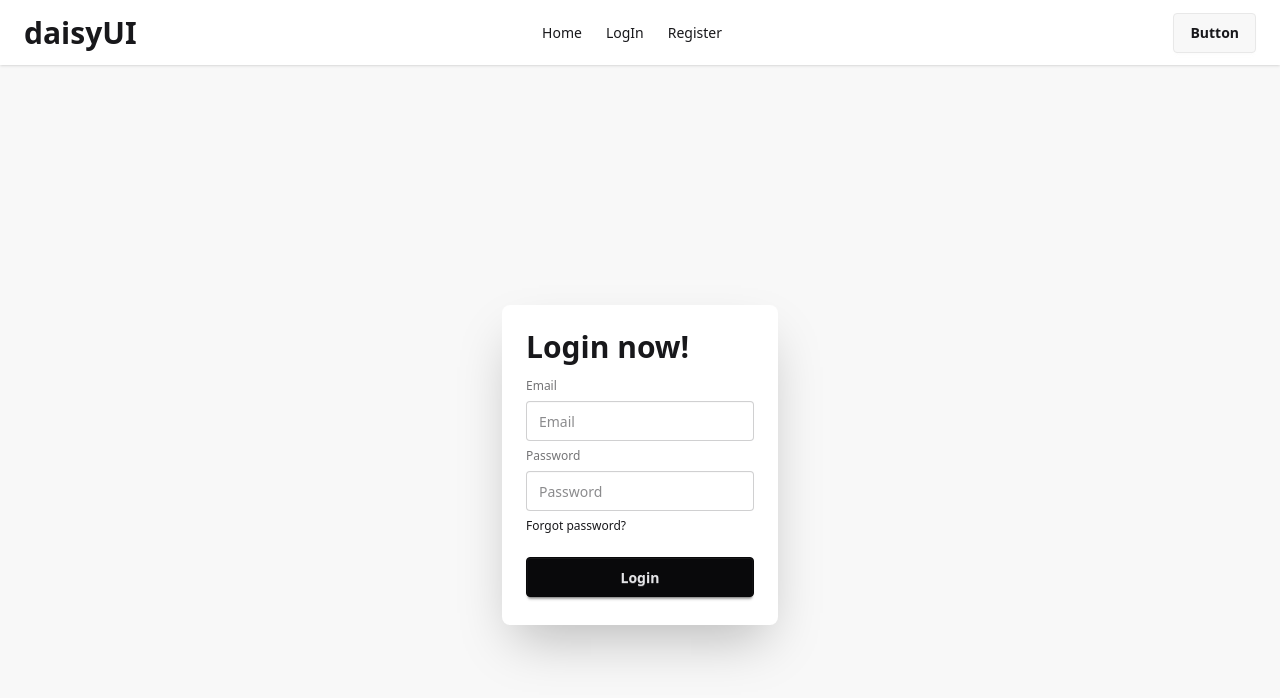
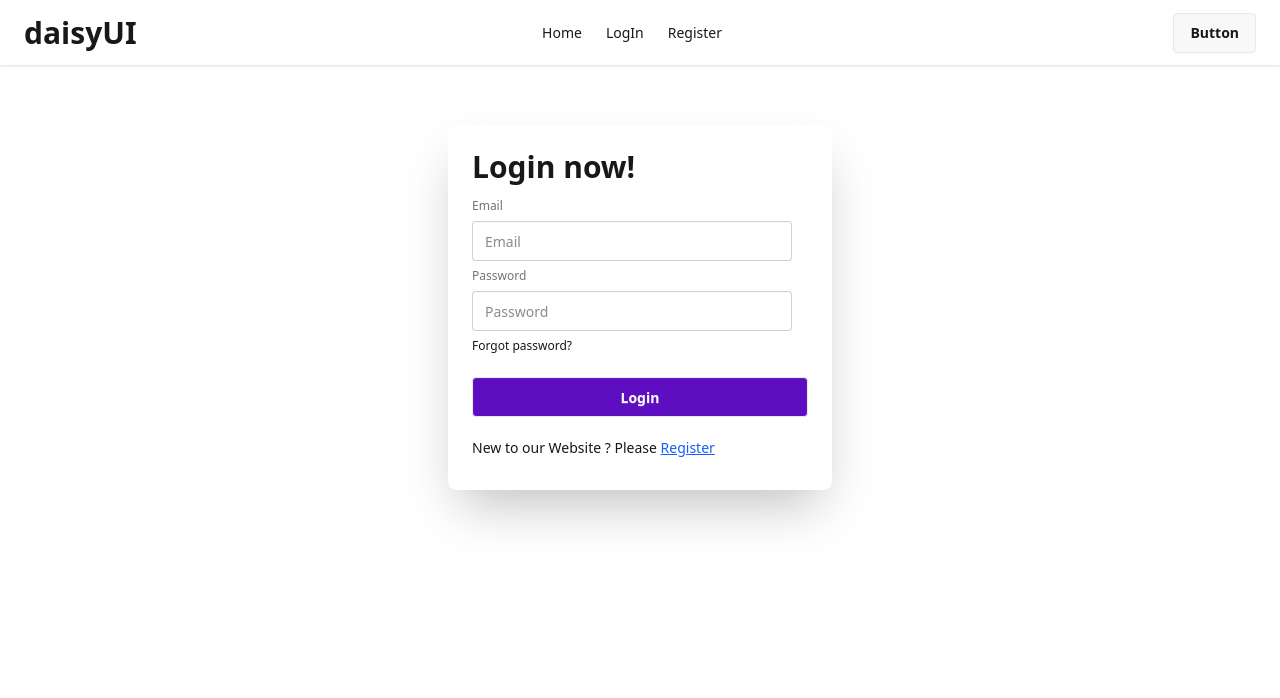
Before and after one commit to rimpakasundi07/Email-Password-Auth, a React (Vite) app: page /login in a window 1280 px wide. Shown: the top 698 px of the page. Built offline with nearby package versions, Linux system fonts and the light colour scheme.

Commit message:
Add form handling and register link to login component

```diff
--- a/src/components/Login/Login.jsx
+++ b/src/components/Login/Login.jsx
@@ -1,12 +1,16 @@
 import React from "react";
+import { Link } from "react-router";
 
 const Login = () => {
+  const handleLogin = (e) => {
+    e.preventDefault();
+  };
+
   return (
-    <div className="hero bg-base-200 min-h-screen">
-      <div className="hero-content flex-col lg:flex-row-reverse">
-        <div className="card bg-base-100 w-full max-w-sm shrink-0 shadow-2xl">
+    <div className="card bg-base-100 w-full my-15 m-auto max-w-sm shrink-0 shadow-2xl">
       <div className="card-body">
         <h1 className="text-3xl font-bold">Login now!</h1>
+        <form onSubmit={handleLogin}>
           <fieldset className="fieldset">
             <label className="label">Email</label>
             <input type="email" className="input" placeholder="Email" />
@@ -15,10 +19,15 @@ const Login = () => {
             <div>
               <a className="link link-hover">Forgot password?</a>
             </div>
-              <button className="btn btn-neutral mt-4">Login</button>
+            <button className="btn bg-violet-800 text-white mt-4">Login</button>
           </fieldset>
-          </div>
-        </div>
+        </form>
+        <p className="py-2">
+          New to our Website ? Please{" "}
+          <Link to="/register">
+            <span className="text-blue-600 underline">Register</span>
+          </Link>
+        </p>
       </div>
     </div>
   );
```
Lines whose indentation alone changed are shown as unchanged.
